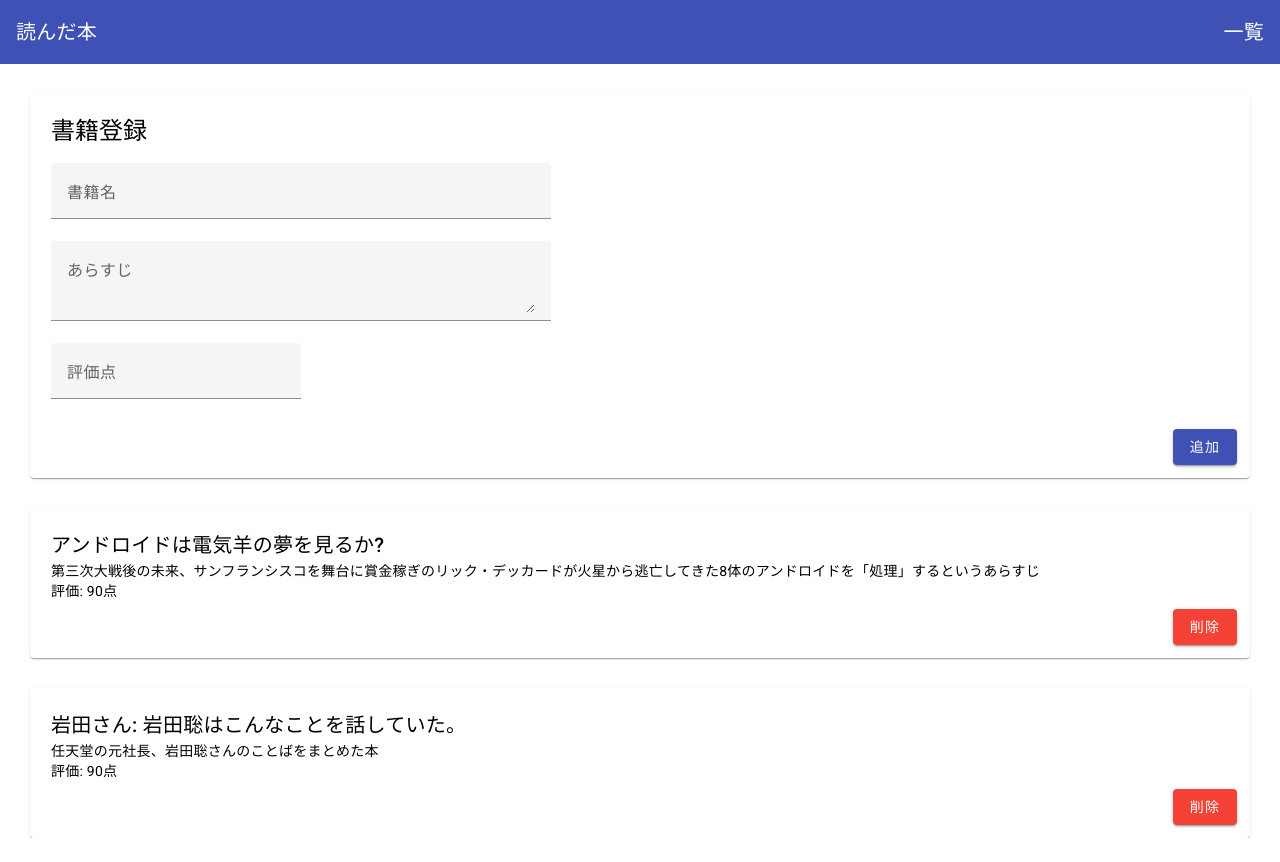
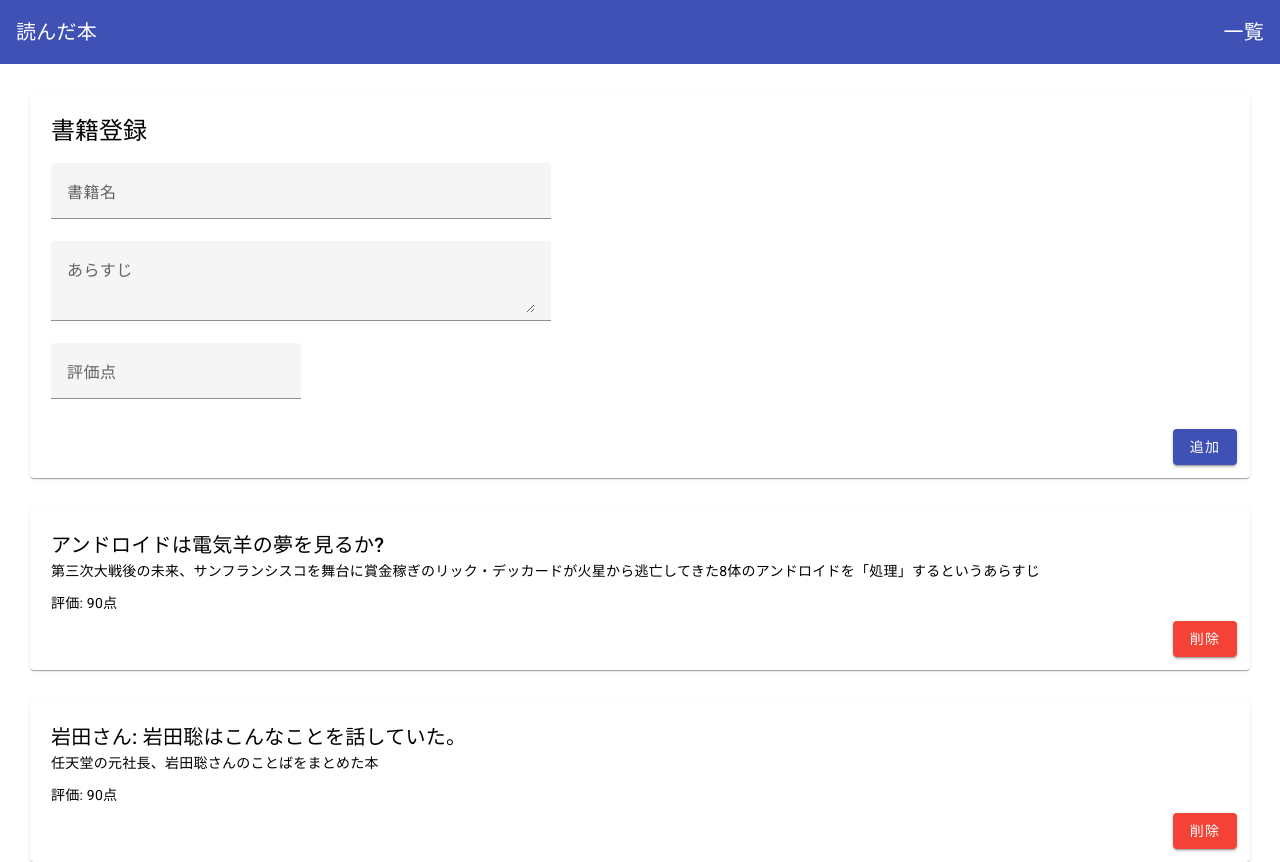
Before and after one commit to ak03120/intern-kumada-ex, an Angular app in the folder intern-book-app/: page / in a window 1280 px wide. Before the commit the page ends 838 px from the top, so only its background shows below. Built offline with nearby package versions, Linux system fonts and the light colour scheme.

Commit message:
Wrapped in <p>

```diff
--- a/intern-book-app/src/app/pages/list/list.component.html
+++ b/intern-book-app/src/app/pages/list/list.component.html
@@ -32,8 +32,8 @@
     <mat-card-title>アンドロイドは電気羊の夢を見るか?</mat-card-title>
   </mat-card-header>
   <mat-card-content>
-    第三次大戦後の未来、サンフランシスコを舞台に賞金稼ぎのリック・デッカードが火星から逃亡してきた8体のアンドロイドを「処理」するというあらすじ<br>
-    評価: 90点
+    <p>第三次大戦後の未来、サンフランシスコを舞台に賞金稼ぎのリック・デッカードが火星から逃亡してきた8体のアンドロイドを「処理」するというあらすじ</p>
+    <p>評価: 90点</p>
   </mat-card-content>
   <mat-card-actions align="end">
     <button mat-raised-button color="warn">削除</button>
@@ -45,8 +45,8 @@
     <mat-card-title>岩田さん: 岩田聡はこんなことを話していた。</mat-card-title>
   </mat-card-header>
   <mat-card-content>
-    任天堂の元社長、岩田聡さんのことばをまとめた本<br>
-    評価: 90点
+    <p>任天堂の元社長、岩田聡さんのことばをまとめた本</p>
+    <p>評価: 90点</p>
   </mat-card-content>
   <mat-card-actions align="end">
     <button mat-raised-button color="warn">削除</button>
```
